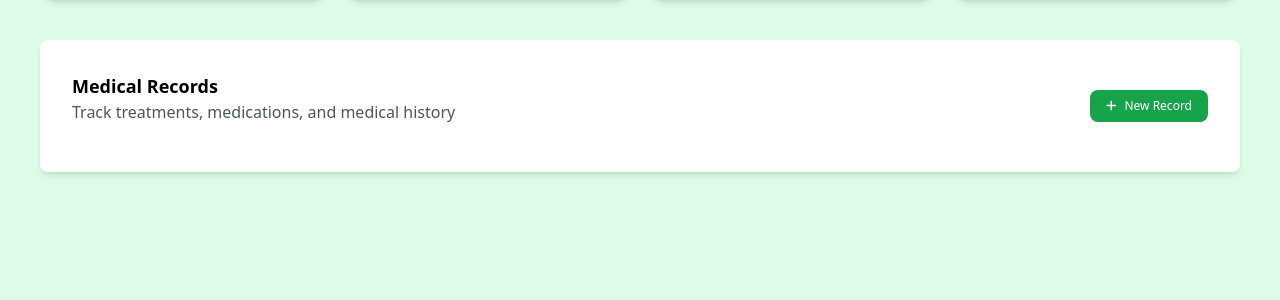
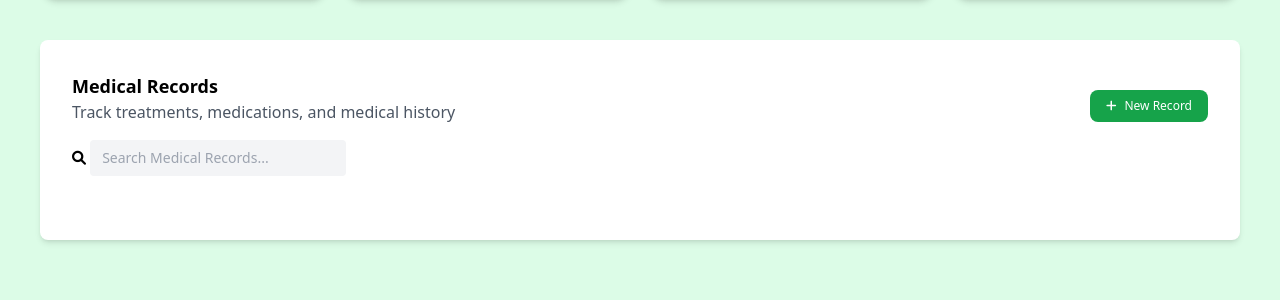
Before and after one commit to Raffy-san/Veterinary-System, a PHP site: page /admin/medical-records.php in a window 1280 px wide. Shown: the part 174-474 px from the top of the page. Run offline with PHP 8.4, Linux system fonts and the light colour scheme; a user stored in the database is signed in; tables that the repository leaves empty hold one stand-in row (values such as "Sample post"); some libraries are stand-ins or nearby versions.

Commit message:
On branch Raffy  Your branch is up to date with 'origin/Raffy'.  Changes to be committed: 	modified:   admin/client-management.php 	modified:   admin/medical-records.php 	modified:   functions/crud.php

```diff
--- a/admin/client-management.php
+++ b/admin/client-management.php
@@ -158,7 +158,7 @@ if (isset($_POST['add_pet'])) {
                 <form>
                     <i class="fa-solid fa-search text-sm"></i>
                     <input type="search" id="search" placeholder="Search Clients..."
-                        class="bg-gray-100 rounded px-3 py-2 mb-4 text-sm w-64">
+                        class="bg-gray-100 rounded px-3 py-2 mb-4 text-sm w-64 focus:outline-none focus:ring-2 focus:ring-green-500">
                 </form>
             </div>
 
--- a/admin/medical-records.php
+++ b/admin/medical-records.php
@@ -2,8 +2,30 @@
 include_once '../config/config.php';
 require_once '../functions/session.php';
 require_once '../helpers/fetch.php';
+require_once '../functions/crud.php';
 SessionManager::requireLogin();
 
+if (isset($_POST['submit'])) {
+    $data = [
+        'pet_id' => $_POST['patient'],
+        'date' => $_POST['date'],
+        'visit_type' => $_POST['visit_type'],
+        'weight' => $_POST['weight'],
+        'temperature' => $_POST['temperature'],
+        'diagnosis' => $_POST['diagnosis'],
+        'treatment' => $_POST['treatment'],
+        'medications' => $_POST['medications'],
+        'notes' => $_POST['notes']
+    ];
+
+    if (addMedicalRecord($pdo, $data)) {
+        header("Location: medical-records.php?added=1");
+        exit;
+    } else {
+        header("Location: medical-records.php?added=0");
+        exit;
+    }
+}
 
 ?>
 <!DOCTYPE html>
@@ -68,10 +90,11 @@ SessionManager::requireLogin();
                             class="w-44 border rounded px-2 py-1 text-sm focus:outline-none focus:ring-2 focus:ring-green-500"
                             required>
                     </div>
+                    <div class="flex flex-row space-x-2">
                         <div class="mb-4 w-auto">
                             <label for="" class="block text-gray-700 mb-1 text-sm font-semibold">Visit Type</label>
                             <select name="visit_type"
-                            class="w-44 border rounded px-2 py-1 text-sm focus:outline-none focus:ring-2 focus:ring-green-500">
+                                class="w-auto border rounded px-2 py-1 text-sm focus:outline-none focus:ring-2 focus:ring-green-500">
                                 <option value="" selected disabled>Select Type</option>
                                 <option value="Routine Checkup">Routine Checkup</option>
                                 <option value="vaccination">Vaccination</option>
@@ -83,8 +106,15 @@ SessionManager::requireLogin();
                         <div class="mb-4 w-auto">
                             <label for="" class="block text-gray-700 mb-1 text-sm font-semibold">Weight</label>
                             <input type="text"
-                            class="w-auto border rounded px-2 py-1 text-sm focus:outline-none focus:ring-2 focus:ring-green-500"
+                                class="w-full border rounded px-2 py-1 text-sm focus:outline-none focus:ring-2 focus:ring-green-500"
                                 name="weight" placeholder="e.g, 20lbs" required>
+                        </div>
+                        <div class="mb-4 w-auto">
+                            <label for="" class="block text-gray-700 mb-1 text-sm font-semibold">Temperature</label>
+                            <input type="text"
+                                class="w-full border rounded px-2 py-1 text-sm focus:outline-none focus:ring-2 focus:ring-green-500"
+                                name="temperature" placeholder="e.g, 36°C" required>
+                        </div>
                     </div>
                     <div class="mb-4 w-full">
                         <label for="" class="block text-gray-700 mb-1 text-sm font-semibold">Diagnosis</label>
@@ -116,10 +146,18 @@ SessionManager::requireLogin();
                             <input type="checkbox" name="required">
                             <label for="" class="text-sm font-semibold">Follow-up appointment required</label>
                         </div>
-                        <label for="" class="block text-gray-700 mb-1 text-sm font-semibold">Follow Up Date</label>
+                        <label for="" class="block text-gray-700 mb-1 text-sm font-semibold">Follow-Up Date (if applicable)</label>
                         <input type="date" name="date"
                             class="w-full border rounded px-2 py-1 text-sm focus:outline-none focus:ring-2 focus:ring-green-500"
                             required>
+                    </div>
+
+                    <div class="flex justify-end w-full">
+                        <button type="button"
+                            class="close mr-2 px-4 py-2 bg-gray-300 rounded hover:bg-gray-400 text-xs">Cancel</button>
+                        <button type="submit" name="submit"
+                            class="px-4 py-2 bg-green-500 text-white rounded hover:bg-green-700 text-xs">Add
+                            Record</button>
                     </div>
                 </form>
             </div>
@@ -133,6 +171,13 @@ SessionManager::requireLogin();
                 <button data-modal="addNewRecord"
                     class="open-modal mt-4 px-4 py-2 bg-green-600 text-white rounded-lg text-xs hover:bg-green-700"><i
                         class="fa-solid fa-plus mr-2"></i>New Record</button>
+            </div>
+            <div class="mb-4">
+                <form>
+                    <i class="fa-solid fa-search text-sm"></i>
+                    <input type="search" id="search" placeholder="Search Medical Records..."
+                        class="bg-gray-100 rounded px-3 py-2 mb-4 text-sm w-64 focus:outline-none focus:ring-2 focus:ring-green-500">
+                </form>
             </div>
         </section>
     </main>
@@ -165,6 +210,15 @@ SessionManager::requireLogin();
                 if (e.target === modal) modal.classList.add("hidden");
             });
         });
+
+        document.getElementById('search').addEventListener('input', function () {
+            const searchTerm = this.value.toLowerCase();
+            rows.forEach(row => {
+                const name = row.cells[0].textContent.toLowerCase();
+                const contact = row.cells[1].textContent.toLowerCase();
+                row.style.display = (name.includes(searchTerm) || contact.includes(searchTerm)) ? '' : 'none';
+            });
+        });
     </script>
 </body>
 
--- a/functions/crud.php
+++ b/functions/crud.php
@@ -52,3 +52,21 @@
     ");
       return $stmt->execute([$data['name'], $data['species'], $data['breed'], $data['age'], $data['gender'], $data['weight'], $data['color'], $data['owner_id'], $data['notes']]);
   }
+
+  function addMedicalRecord($pdo, $data) {
+      $stmt = $pdo->prepare("
+          INSERT INTO medical_records (pet_id, date, visit_type, weight, temperature, diagnosis, treatment, medications, notes)
+          VALUES (?, ?, ?, ?, ?, ?, ?, ?, ?)
+      ");
+      return $stmt->execute([
+          $data['pet_id'],
+          $data['date'],
+          $data['visit_type'],
+          $data['weight'],
+          $data['temperature'],
+          $data['diagnosis'],
+          $data['treatment'],
+          $data['medications'],
+          $data['notes']
+      ]);
+  }
```
Lines whose indentation alone changed are shown as unchanged.
